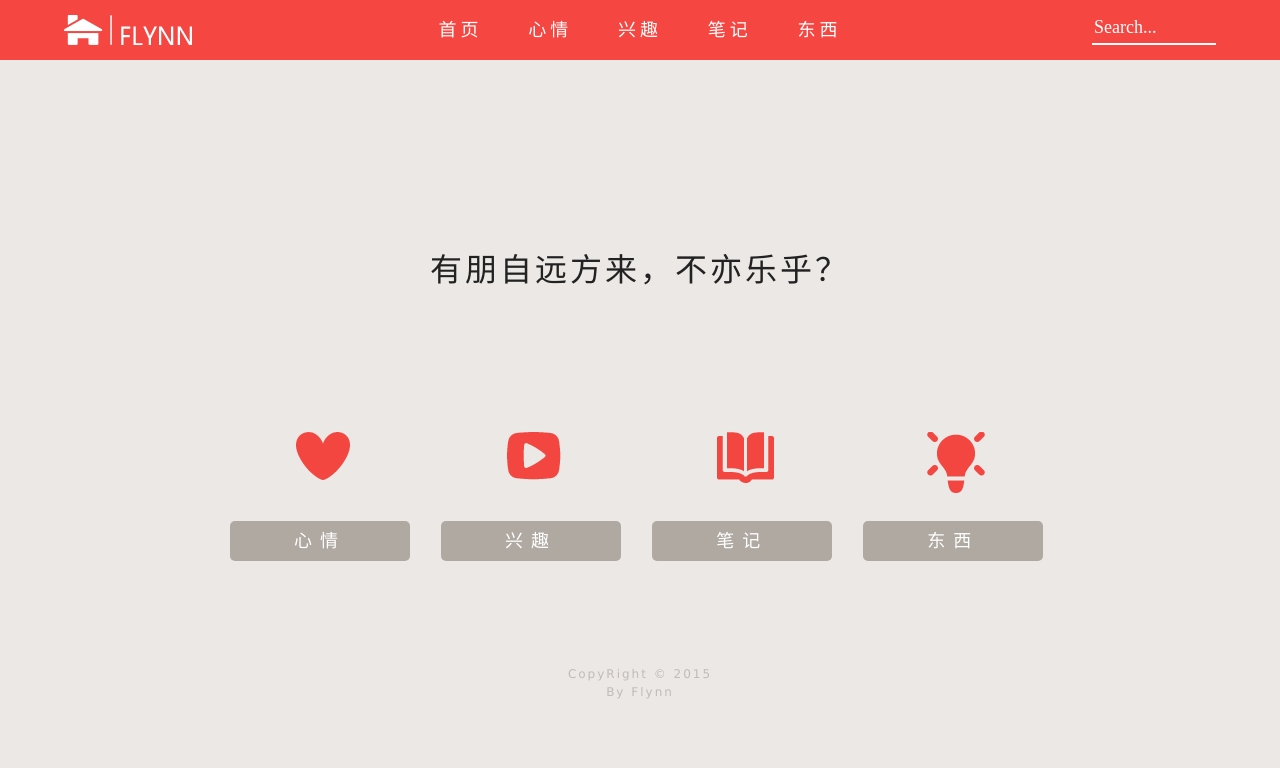
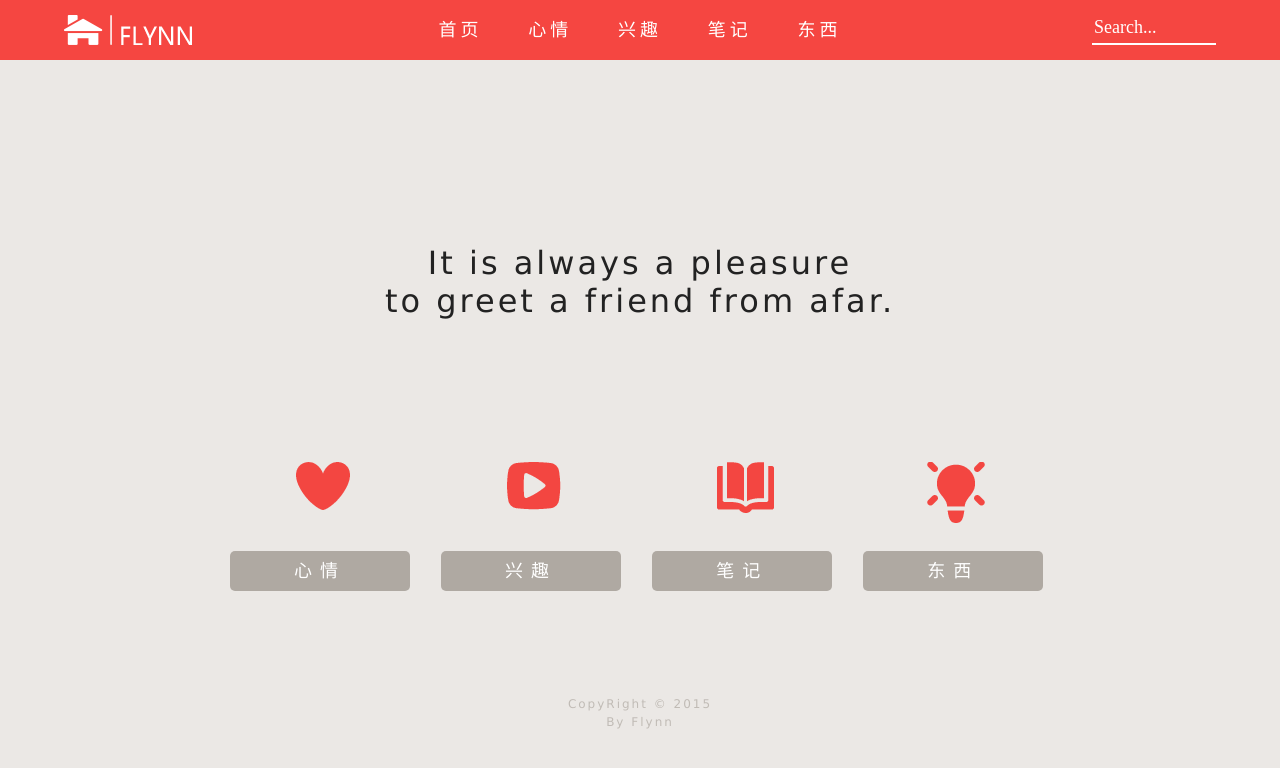
Before and after one commit to flynnjiang/flynnjiang.github.io, a Jekyll site: the page built from index.html, in a window 1280 px wide. Shown: the top 768 px of the page. Built offline with Jekyll 4.4.1, drawn with Linux system fonts in a browser that asks for light colours; nearby versions of some CDN libraries; comment, search, counter and statistics services are not loaded.

Commit message:
Change notes url
Signed-off-by: Feng Jiang <jiangfeng@kylinos.cn>

```diff
--- a/_layouts/default.html
+++ b/_layouts/default.html
@@ -57,14 +57,14 @@
 			<dd><a href="/index.html">首页</a></dd>
 			<dd><a href="/humor.html">心情</a></dd>
 			<dd><a href="/interest.html">兴趣</a></dd>
-			<dd><a href="/notes.html">笔记</a></dd>
+			<dd><a href="/notes/">笔记</a></dd>
 			<dd><a href="/projects.html">东西</a></dd>
 		</dl>
 	</nav>
 
 	<!-- Search Box -->
     <form id="hdr_search" method="GET" action="http://cn.bing.com/search" target="_blank">
-        <input type="hidden" id="q" name="q" value="site:flynnjiang.github.io" />
+        <input type="hidden" id="q" name="q" value="site:jiangfeng.me" />
         <input type="text" id="word" name="word" placeholder="Search..."  class="hdr_search_box"/>
     </form>
 
--- a/index.html
+++ b/index.html
@@ -4,7 +4,8 @@
 ---
 
 
-<p id="home_intro">有朋自远方来，不亦乐乎？</p>
+<p id="home_intro">It is always a pleasure<br />
+to greet a friend from afar.</p>
 
 <nav id="home_nav">
 	<a href="/humor.html" class="home_nav_item">
@@ -17,7 +18,7 @@
 		<span>兴趣</span>
 	</a>
 
-	<a href="/notes.html" class="home_nav_item">
+	<a href="/notes/" class="home_nav_item">
 		<i class="br-book"></i>
 		<span>笔记</span>
 	</a>
```
